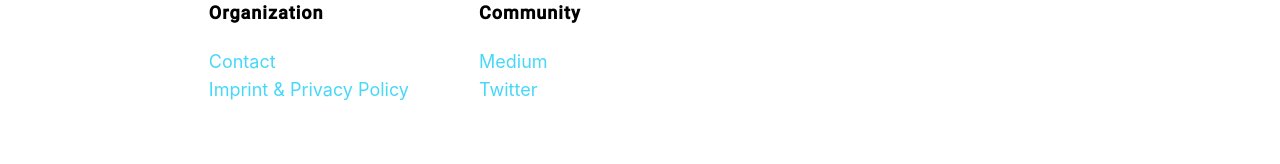
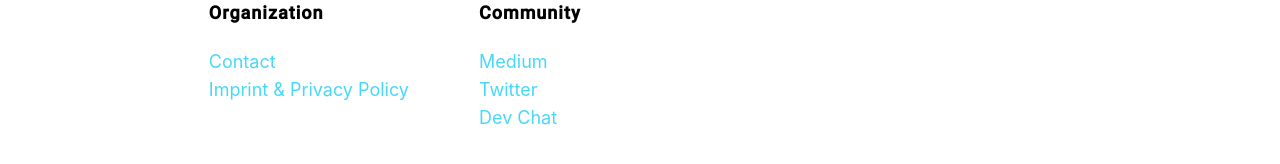
Before and after one commit to raiden-trust/website, a Jekyll site: the page built from index.html, in a window 1280 px wide and 900 px high, scrolled down 267 px. Shown: the part 698-862 px from the top of the window. Built offline with Jekyll 4.4.1, drawn with Linux system fonts in a browser that asks for light colours.

Commit message:
Update footer.html

```diff
--- a/_includes/footer.html
+++ b/_includes/footer.html
@@ -13,6 +13,7 @@
           <h2 class="footer-title">Community</h2>
           <a rel="noopener noreferrer" href="https://medium.com/@raiden_trust" target="_blank">Medium</a>
           <a rel="noopener noreferrer" href="https://twitter.com/raiden_trust" target="_blank">Twitter</a>
+          <a rel="noopener noreferrer" href="https://gitter.im/raiden-network/raiden" target="_blank">Dev Chat</a>
         </div>
       </div>
     </div>
```
